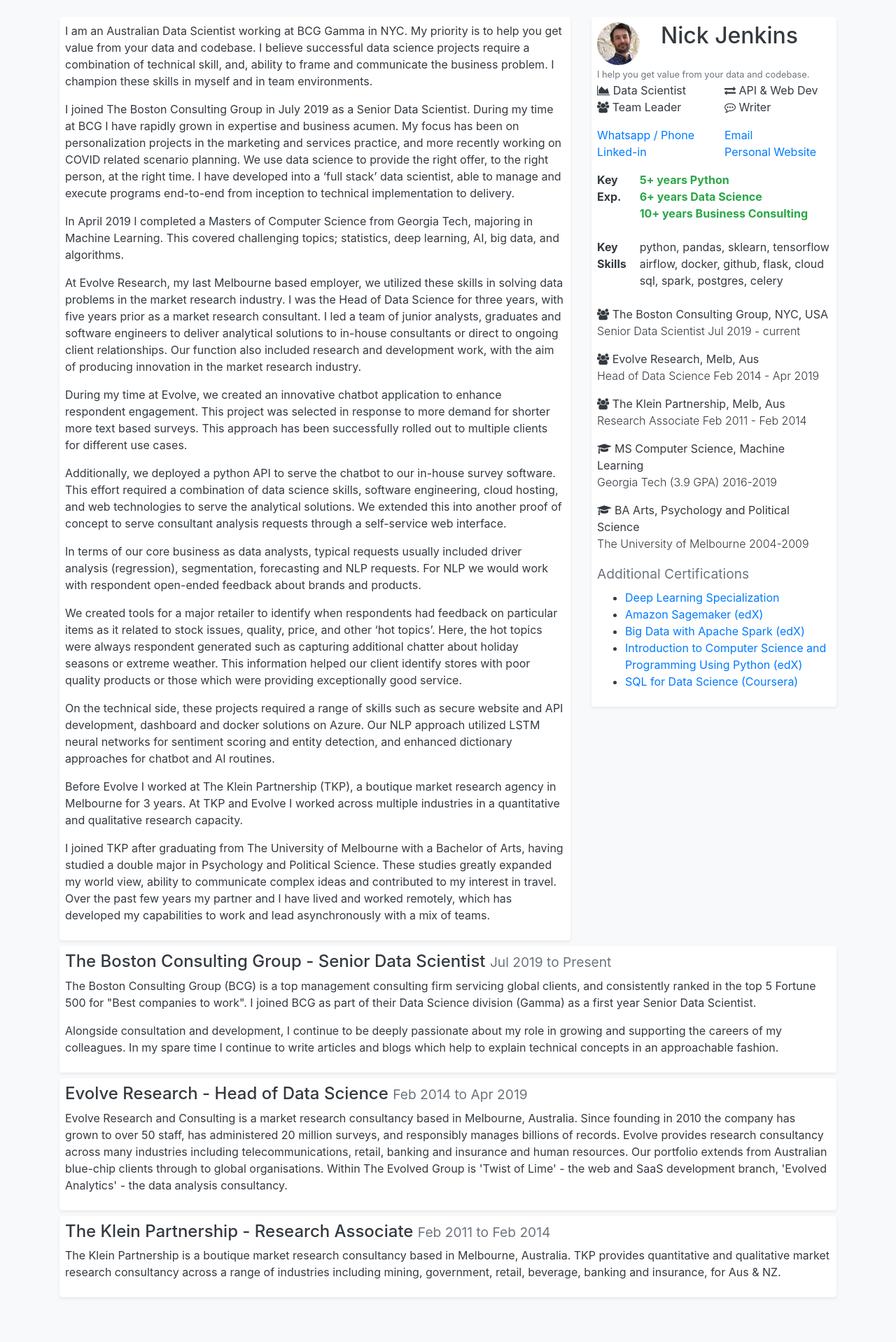
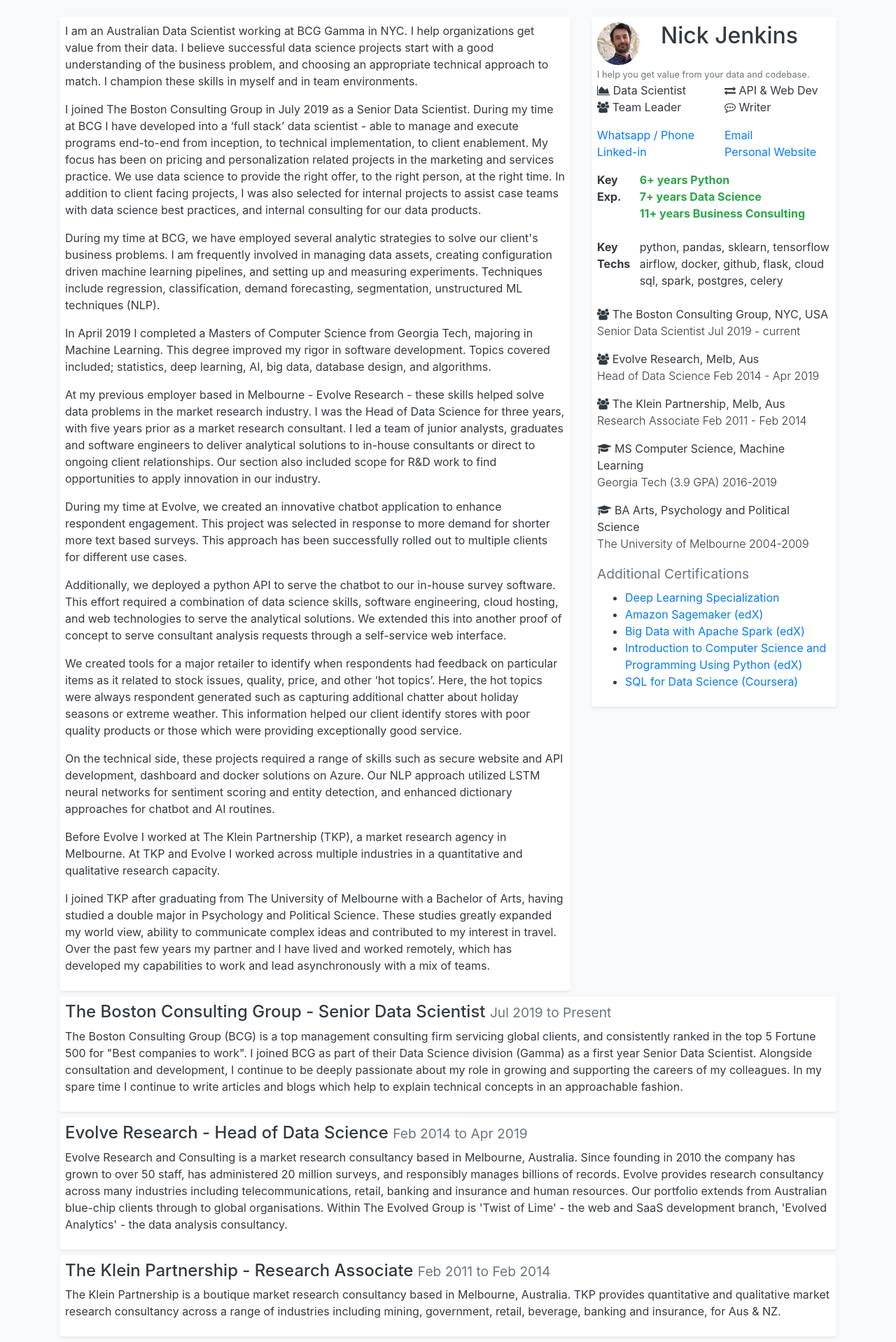
Before and after one commit to ndjenkins85/personalsite, a Flask app: page /resume in a window 1280 px wide. Shown: the part 56-1974 px from the top of the page at 70% size. Before the commit the page ends 1911 px from the top, so only its background shows below. Run offline with Flask 2, Linux system fonts and the light colour scheme; some libraries are stand-ins or nearby versions.

Commit message:
updated resume

```diff
--- a/personalsite/templates/resume.html
+++ b/personalsite/templates/resume.html
@@ -21,19 +21,23 @@
     <div class="col-sm-8">
       <div class="shadow-sm p-2 bg-white rounded">
 <p>
-I am an Australian Data Scientist working at BCG Gamma in NYC. My priority is to help you get value from your data and codebase. I believe successful data science projects require a combination of technical skill, and, ability to frame and communicate the business problem. I champion these skills in myself and in team environments.
+I am an Australian Data Scientist working at BCG Gamma in NYC. I help organizations get value from their data. I believe successful data science projects start with a good understanding of the business problem, and choosing an appropriate technical approach to match. I champion these skills in myself and in team environments.
 </p>
 
 <p>
-I joined The Boston Consulting Group in July 2019 as a Senior Data Scientist. During my time at BCG I have rapidly grown in expertise and business acumen. My focus has been on personalization projects in the marketing and services practice, and more recently working on COVID related scenario planning. We use data science to provide the right offer, to the right person, at the right time. I have developed into a ‘full stack’ data scientist, able to manage and execute programs end-to-end from inception to technical implementation to delivery.
+I joined The Boston Consulting Group in July 2019 as a Senior Data Scientist. During my time at BCG I have developed into a ‘full stack’ data scientist - able to manage and execute programs end-to-end from inception, to technical implementation, to client enablement. My focus has been on pricing and personalization related projects in the marketing and services practice. We use data science to provide the right offer, to the right person, at the right time. In addition to client facing projects, I was also selected for internal projects to assist case teams with data science best practices, and internal consulting for our data products.
 </p>
 
 <p>
-In April 2019 I completed a Masters of Computer Science from Georgia Tech, majoring in Machine Learning. This covered challenging topics; statistics, deep learning, AI, big data, and algorithms.
+During my time at BCG, we have employed several analytic strategies to solve our client's business problems. I am frequently involved in managing data assets, creating configuration driven machine learning pipelines, and setting up and measuring experiments. Techniques include regression, classification, demand forecasting, segmentation, unstructured ML techniques (NLP).
 </p>
 
 <p>
-At Evolve Research, my last Melbourne based employer, we utilized these skills in solving data problems in the market research industry. I was the Head of Data Science for three years, with five years prior as a market research consultant. I led a team of junior analysts, graduates and software engineers to deliver analytical solutions to in-house consultants or direct to ongoing client relationships. Our function also included research and development work, with the aim of producing innovation in the market research industry.
+In April 2019 I completed a Masters of Computer Science from Georgia Tech, majoring in Machine Learning. This degree improved my rigor in software development. Topics covered included; statistics, deep learning, AI, big data, database design, and algorithms.
+</p>
+
+<p>
+At my previous employer based in Melbourne - Evolve Research - these skills helped solve data problems in the market research industry. I was the Head of Data Science for three years, with five years prior as a market research consultant. I led a team of junior analysts, graduates and software engineers to deliver analytical solutions to in-house consultants or direct to ongoing client relationships. Our section also included scope for R&D work to find opportunities to apply innovation in our industry.
 </p>
 
 <p>
@@ -45,10 +49,6 @@ Additionally, we deployed a python API to serve the chatbot to our in-house surv
 </p>
 
 <p>
-In terms of our core business as data analysts, typical requests usually included driver analysis (regression), segmentation, forecasting and NLP requests. For NLP we would work with respondent open-ended feedback about brands and products.
-</p>
-
-<p>
 We created tools for a major retailer to identify when respondents had feedback on particular items as it related to stock issues, quality, price, and other ‘hot topics’. Here, the hot topics were always respondent generated such as capturing additional chatter about holiday seasons or extreme weather. This information helped our client identify stores with poor quality products or those which were providing exceptionally good service.
 </p>
 
@@ -57,7 +57,7 @@ On the technical side, these projects required a range of skills such as secure
 </p>
 
 <p>
-Before Evolve I worked at The Klein Partnership (TKP), a boutique market research agency in Melbourne for 3 years. At TKP and Evolve I worked across multiple industries in a quantitative and qualitative research capacity.
+Before Evolve I worked at The Klein Partnership (TKP), a market research agency in Melbourne. At TKP and Evolve I worked across multiple industries in a quantitative and qualitative research capacity.
 </p>
 
 <p>
@@ -126,14 +126,14 @@ I joined TKP after graduating from The University of Melbourne with a Bachelor o
           <dd class="col-sm-10">
             <p class="text-success">
               <strong>
-                5+ years Python
-                <br>6+ years Data Science
-                <br>10+ years Business Consulting
+                6+ years Python
+                <br>7+ years Data Science
+                <br>11+ years Business Consulting
               </strong>
             </p>
           </dd>
 
-          <dt class="col-sm-2">Key Skills</dt>
+          <dt class="col-sm-2">Key Techs</dt>
           <dd class="col-sm-10">
               python, pandas, sklearn, tensorflow<br>
               airflow, docker, github, flask, cloud <br>
@@ -185,9 +185,7 @@ I joined TKP after graduating from The University of Melbourne with a Bachelor o
       <div class="shadow-sm p-2 bg-white rounded">
         <h4>The Boston Consulting Group - Senior Data Scientist <small class="text-muted">Jul 2019 to Present</small></h4>
         <p>
-        The Boston Consulting Group (BCG) is a top management consulting firm servicing global clients, and consistently ranked in the top 5 Fortune 500 for "Best companies to work". I joined BCG as part of their Data Science division (Gamma) as a first year Senior Data Scientist.
-        <p>
-        Alongside consultation and development, I continue to be deeply passionate about my role in growing and supporting the careers of my colleagues. In my spare time I continue to write articles and blogs which help to explain technical concepts in an approachable fashion.
+        The Boston Consulting Group (BCG) is a top management consulting firm servicing global clients, and consistently ranked in the top 5 Fortune 500 for "Best companies to work". I joined BCG as part of their Data Science division (Gamma) as a first year Senior Data Scientist. Alongside consultation and development, I continue to be deeply passionate about my role in growing and supporting the careers of my colleagues. In my spare time I continue to write articles and blogs which help to explain technical concepts in an approachable fashion.
         </p>
         </p>
       </div>
```
